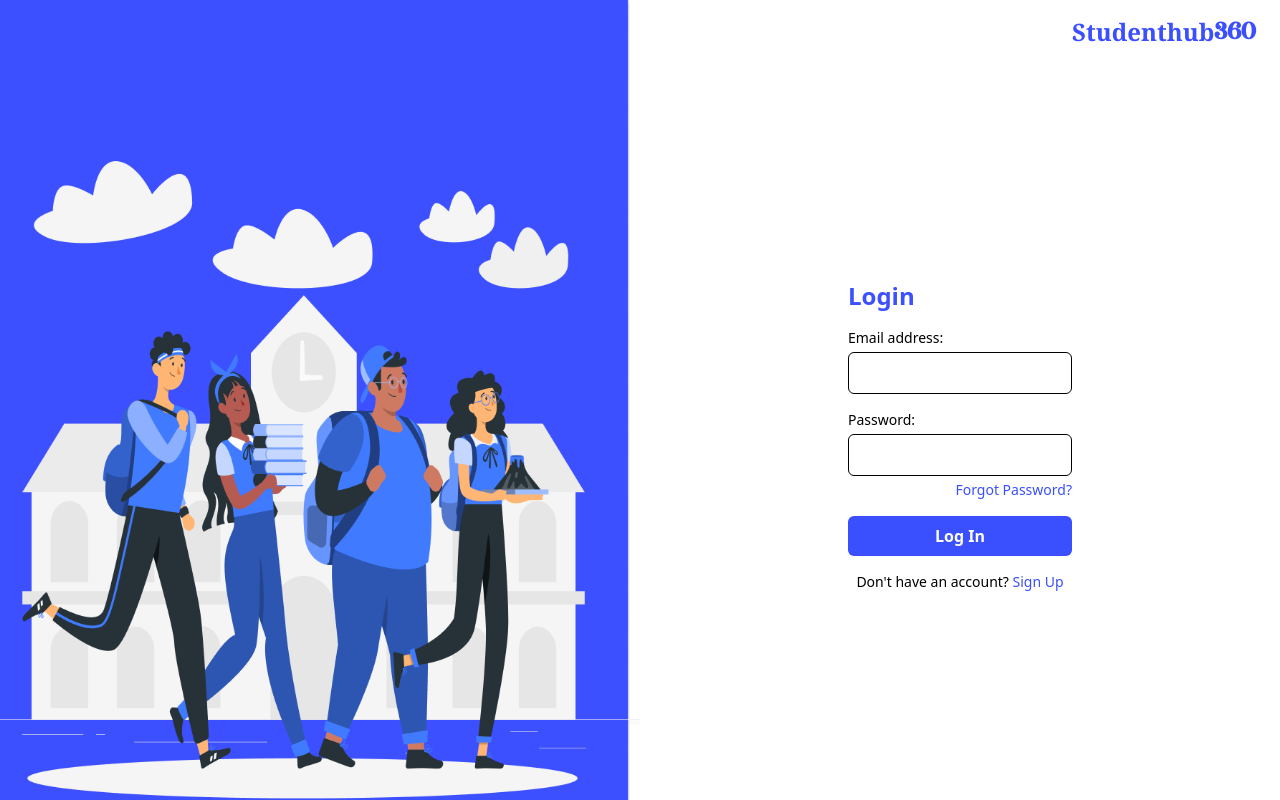
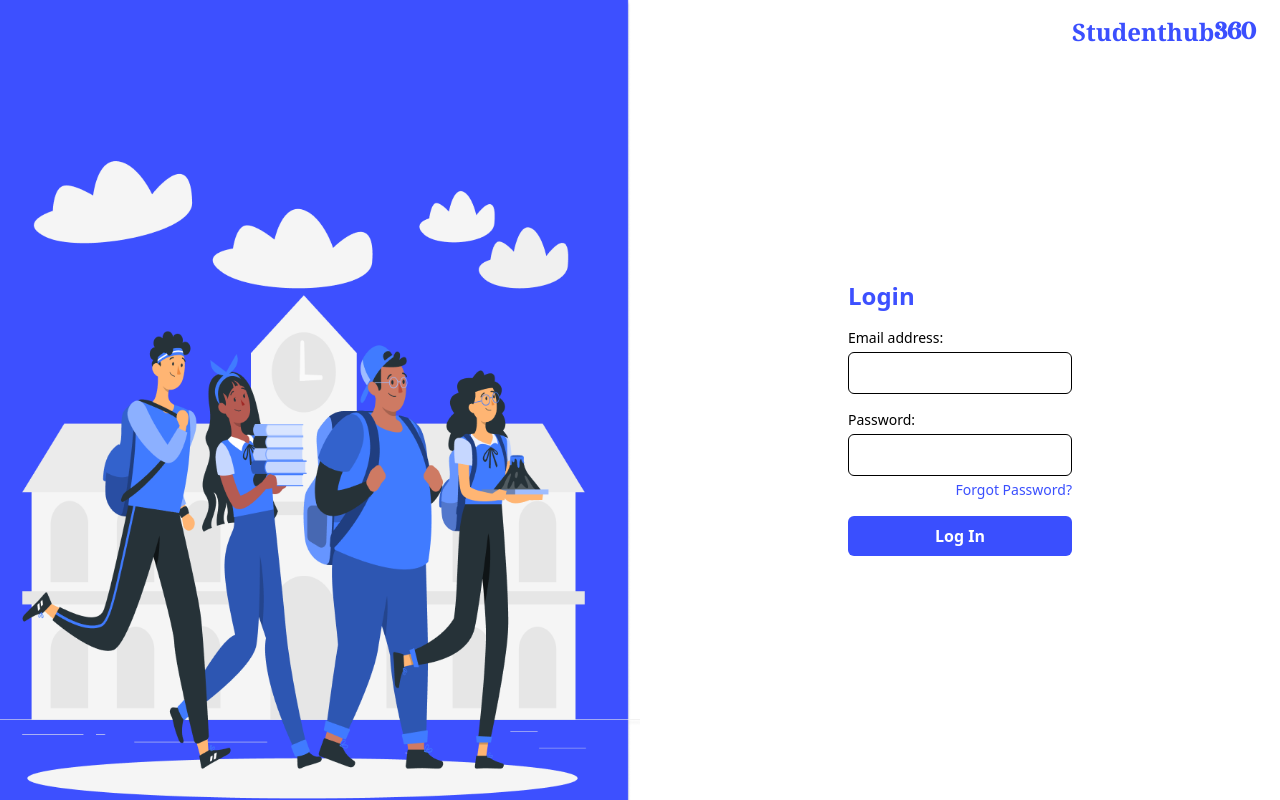
Before and after one commit to studenthub360/admin, a React (Create React App) app: page / in a window 1280 px wide. Built offline with nearby package versions, Linux system fonts and the light colour scheme.

Commit message:
Update login.jsx component

```diff
--- a/src/Component/Login/login.jsx
+++ b/src/Component/Login/login.jsx
@@ -158,12 +158,12 @@ const Login = ({ onLogin }) => {
               <div className="loader:after"></div>
             </div>
           )}
-          <p className="mt-4 text-sm text-center lg:text-center">
+          {/* <p className="mt-4 text-sm text-center lg:text-center">
             Don't have an account?{" "}
             <Link to="/signup" className="text-[#3A4FFE]">
               Sign Up
             </Link>
-          </p>
+          </p> */}
         </div>
       </div>
     </div>
```
